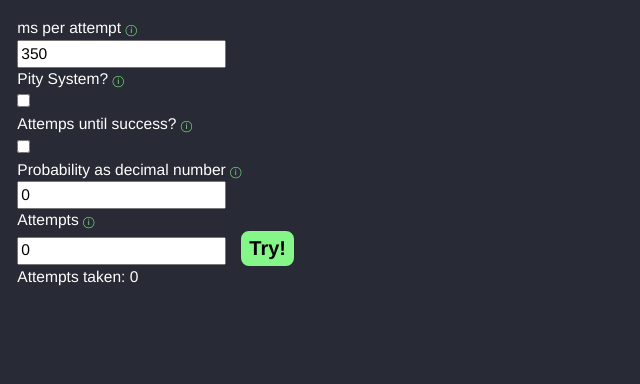
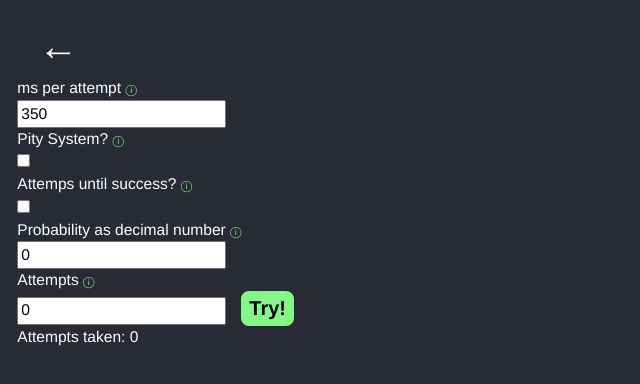
Before and after one commit to janlingen/lingen.tech, an Angular app in the folder personal-page/: page /prob-sim in a window 1280 px wide. Shown: the top 384 px of the page, without its empty margins (0-640 px from the left). Built offline with nearby package versions, Linux system fonts and the light colour scheme.

Commit message:
Add back button to prob-sim

```diff
--- a/personal-page/src/app/prob/prob.component.css
+++ b/personal-page/src/app/prob/prob.component.css
@@ -32,3 +32,14 @@ button {
 .tooltip {
   color: red;
 }
+
+.btn-back {
+  color: white;
+  font-size: 40px;
+  text-align: left;
+  border: 0;
+  height: 50px;
+  width: 150px;
+  background-color: rgb(40, 42, 53);
+  margin-bottom: 10px;
+}
--- a/personal-page/src/app/prob/prob.component.html
+++ b/personal-page/src/app/prob/prob.component.html
@@ -1,4 +1,5 @@
 <div class="all">
+  <button class="btn-back" (click)="backwards()">&larr;</button>
   <details>
     <summary>
       ms per attempt
--- a/personal-page/src/app/prob/prob.component.ts
+++ b/personal-page/src/app/prob/prob.component.ts
@@ -1,4 +1,5 @@
 import { Component } from '@angular/core';
+import { Router } from '@angular/router';
 
 @Component({
   selector: 'app-prob',
@@ -21,6 +22,8 @@ export class ProbComponent {
   msPerTry: number = 350;
 
   results: string[] = [];
+
+  constructor(private router : Router) {}
 
   waitForMe(ms: number) {
     return new Promise((resolve) => {
@@ -70,4 +73,8 @@ export class ProbComponent {
   onHover() {
     return;
   }
+
+  backwards() {
+    this.router.navigate(['/cli']);
+  }
 }
```
